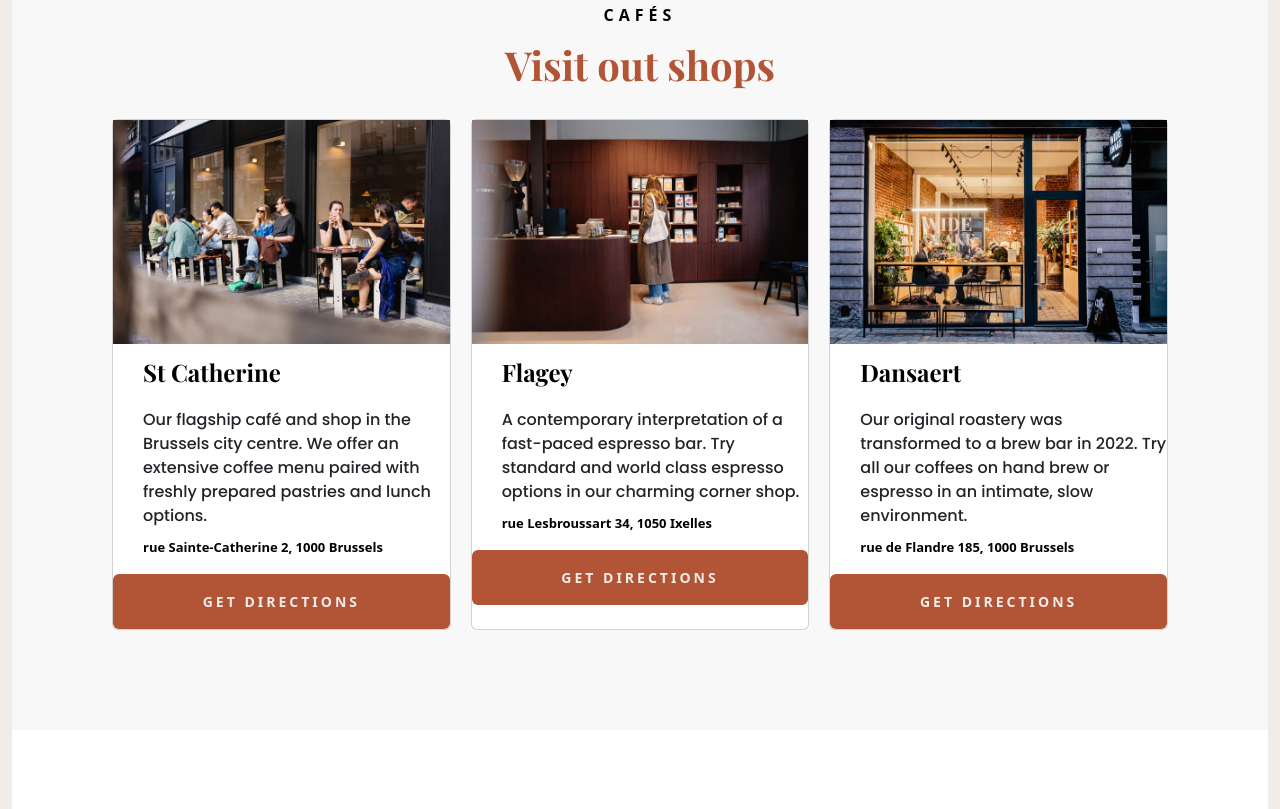
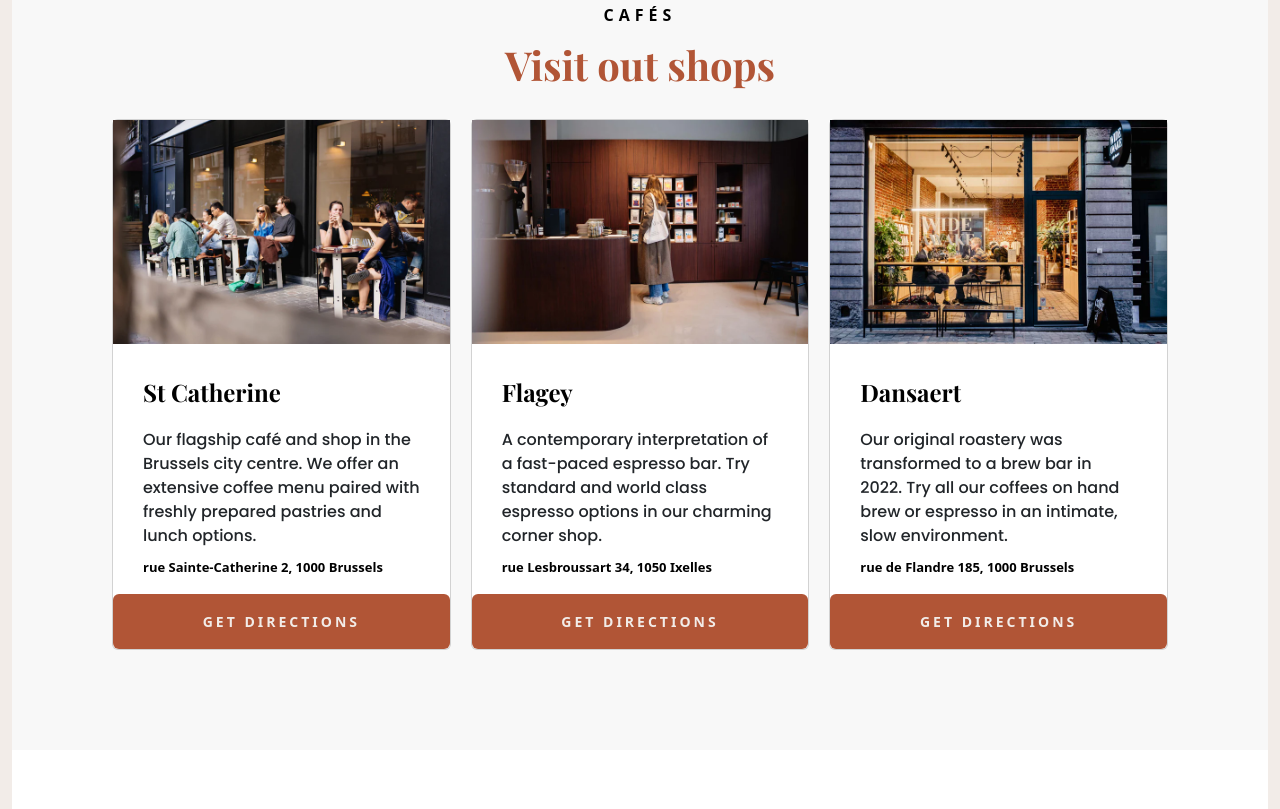
Before and after one commit to natsime/Specialty-Coffee, a plain HTML site: page index.html in a window 1280 px wide. Shown: the part 1446-2255 px from the top of the page. Drawn offline with nearby package versions, Linux system fonts and the light colour scheme; a script that the page names is missing; a web font is replaced by a local one.

Commit message:
added original name

```diff
--- a/index.html
+++ b/index.html
@@ -15,7 +15,7 @@
   <div class="container">
   <header>
   <h3>Specialty Coffee</h3>
-  <h1>Lente</h1>
+  <h1>Wide Awake</h1>
   <h2>Exploring contemporary coffee</h2>
   <a href="#more">Learn more</a>
   </header>
--- a/src/style.css
+++ b/src/style.css
@@ -87,17 +87,17 @@ p {
 }
 
 .card h4 {
-    padding-left: 30px;
+    padding: 20px 0 0 30px;
     margin-top: 10px;
 }
 
 .card p {
-    padding-left: 30px;
+    padding: 0 30px 0 30px;
      margin-top: 10px;
 }
 
 .card h5 {
-    padding-left: 30px;
+    padding: 0 30px 0 30px;
      margin-top: 10px;
 }
 
@@ -112,6 +112,7 @@ p {
     text-transform: uppercase;
     padding: 16px;
     background-color: var(--branding-color);
+    margin: 0;
 }
 
 .btn:hover {
```
